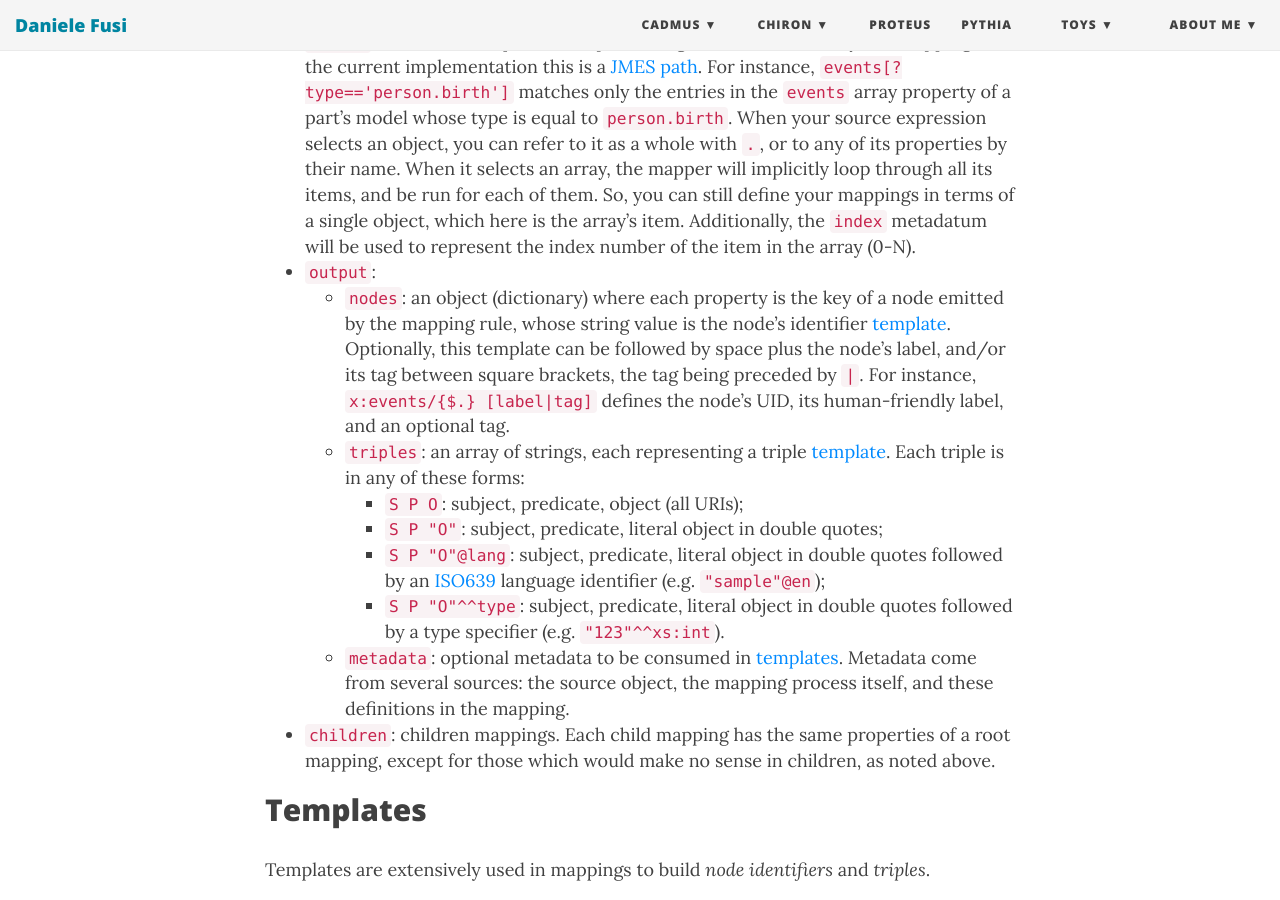
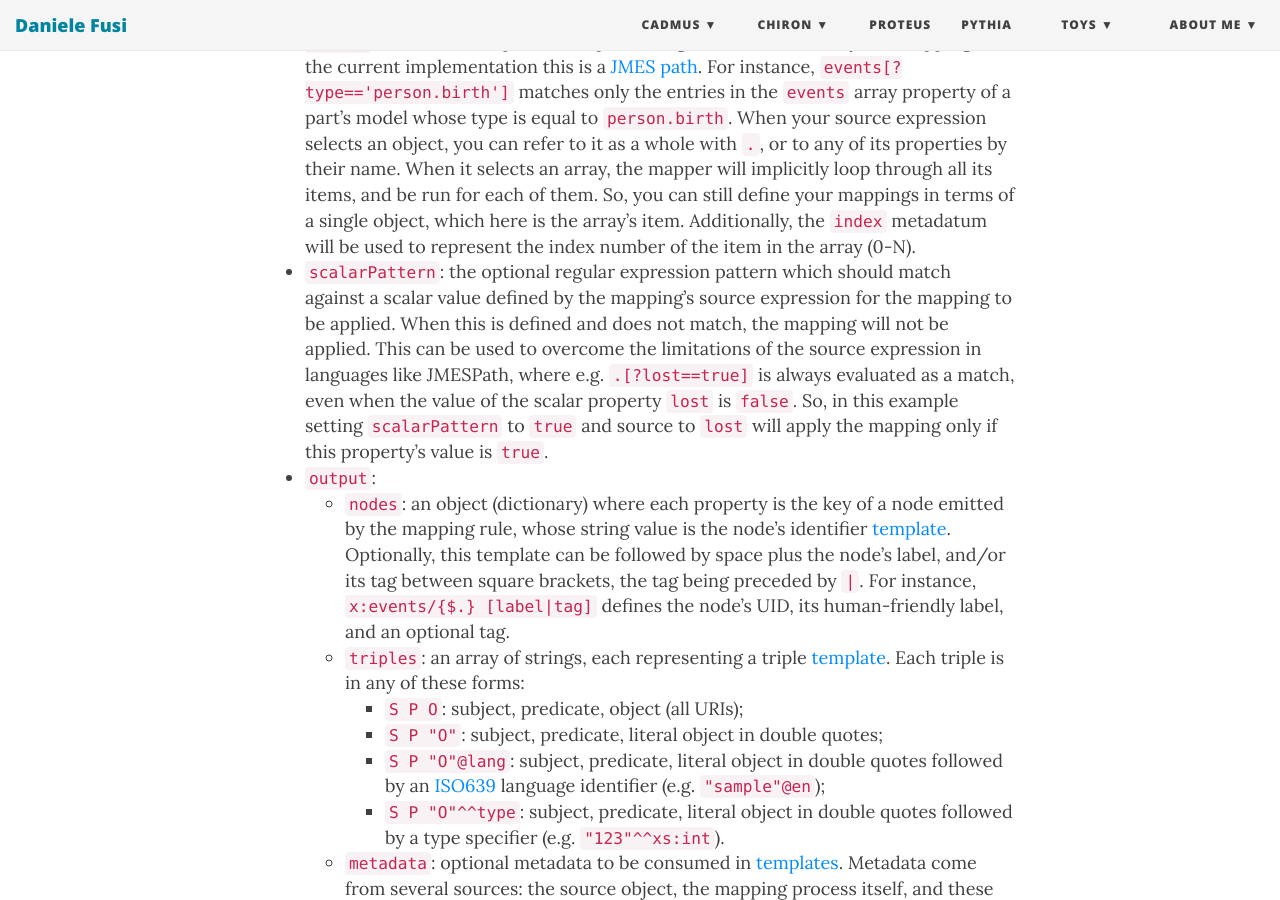
Before and after one commit to Myrmex/overview, a Jekyll site: the page built from cadmus/dev/concepts/graph-mappings.md, in a window 1280 px wide and 900 px high, scrolled down 5482 px. Built offline with Jekyll 4.4.1, drawn with Linux system fonts in a browser that asks for light colours; nearby versions of some CDN libraries.

Commit message:
Update graph-mappings.md

```diff
--- a/cadmus/dev/concepts/graph-mappings.md
+++ b/cadmus/dev/concepts/graph-mappings.md
@@ -127,6 +127,7 @@ The mapping model contains these properties:
 - `partRoleFilter`: an optional part's role ID filter. When specified, the mapping will target only those items whose part role ID is _equal_ to this value.
 - `description`: an optional, human-readable short description for the mapping rule. This is useful for documentation purposes.
 - `source`\*: the source expression representing the data selected by this mapping. In the current implementation this is a [JMES path](https://jmespath.org/). For instance, `events[?type=='person.birth']` matches only the entries in the `events` array property of a part's model whose type is equal to `person.birth`. When your source expression selects an object, you can refer to it as a whole with `.`, or to any of its properties by their name. When it selects an array, the mapper will implicitly loop through all its items, and be run for each of them. So, you can still define your mappings in terms of a single object, which here is the array's item. Additionally, the `index` metadatum will be used to represent the index number of the item in the array (0-N).
+- `scalarPattern`:  the optional regular expression pattern which should match against a scalar value defined by the mapping's source expression for the mapping to be applied. When this is defined and does not match, the mapping will not be applied. This can be used to overcome the limitations of the source expression in languages like JMESPath, where e.g. `.[?lost==true]` is always evaluated as a match, even when the value of the scalar property `lost` is `false`. So, in this example setting `scalarPattern` to `true` and source to `lost` will apply the mapping only if this property's value is `true`.
 - `output`:
   - `nodes`: an object (dictionary) where each property is the key of a node emitted by the mapping rule, whose string value is the node's identifier [template](#templates). Optionally, this template can be followed by space plus the node's label, and/or its tag between square brackets, the tag being preceded by `|`. For instance, `x:events/{$.} [label|tag]` defines the node's UID, its human-friendly label, and an optional tag.
   - `triples`: an array of strings, each representing a triple [template](#templates). Each triple is in any of these forms:
```
